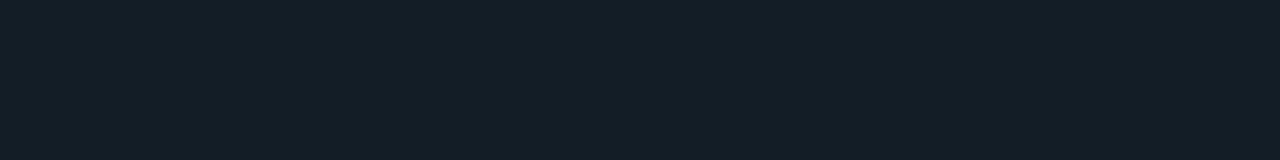
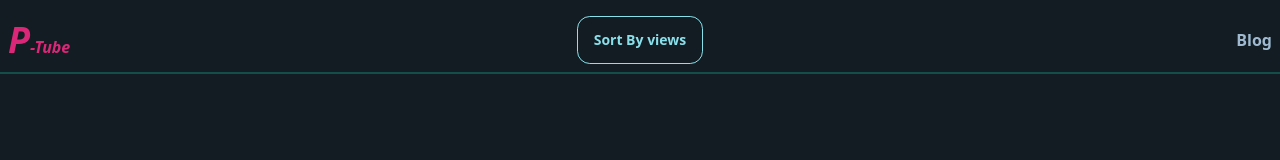
Before and after one commit to Ismailjoney/phero-tube, a plain HTML site: page index.html in a window 1280 px wide. Drawn offline with nearby package versions, Linux system fonts and the light colour scheme.

Commit message:
finish header to navbar

```diff
--- a/index.html
+++ b/index.html
@@ -10,10 +10,38 @@
     <script src="https://cdn.tailwindcss.com"></script>
 </head>
 
-<body>
+<body >
     <!-- this is header  -->
     <header>
+        <div class="navbar bg-base-100 mt-2 mb-2   border-b-2 border-teal-900">
+            <div class="navbar-start">
+                <h3 class="font-bold italic text-pink-600 font-2xl"><span class="font-extrabold text-4xl">P</span>-Tube</h3>
+                <!-- <div class="dropdown">
+                    <div tabindex="0" role="button" class="btn btn-ghost btn-circle">
+                        <svg xmlns="http://www.w3.org/2000/svg" class="h-5 w-5" fill="none" viewBox="0 0 24 24"
+                            stroke="currentColor">
+                            <path stroke-linecap="round" stroke-linejoin="round" stroke-width="2"
+                                d="M4 6h16M4 12h16M4 18h7" />
+                        </svg>
+                    </div>
+                    <ul tabindex="0"
+                        class="menu menu-sm dropdown-content mt-3 z-[1] p-2 shadow bg-base-100 rounded-box w-52">
+                        <li><a>Homepage</a></li>
+                        <li><a>Portfolio</a></li>
+                        <li><a>About</a></li>
+                    </ul>
+                </div> -->
+            </div>
+            <div class="navbar-center">
+                <a class="btn btn-outline btn-info">Sort By views</a>
+            </div>
+            <div class="navbar-end">
+                <a href="" class="font-bold">
+                     Blog
+                </a>
 
+            </div>
+        </div>
     </header>
     <!-- this is  main  -->
     <main></main>
```
Also changed, not shown: 1 other file.
